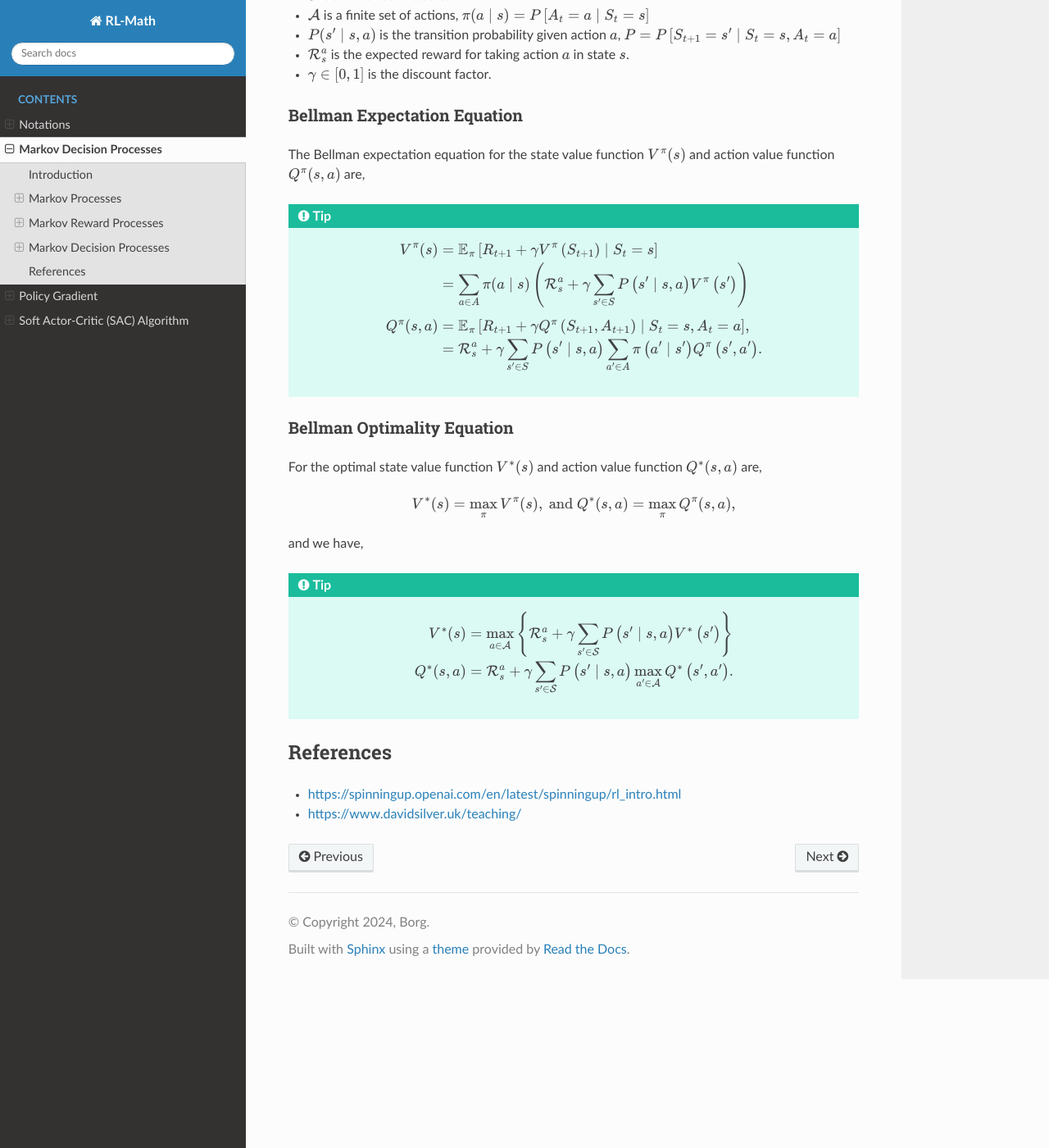
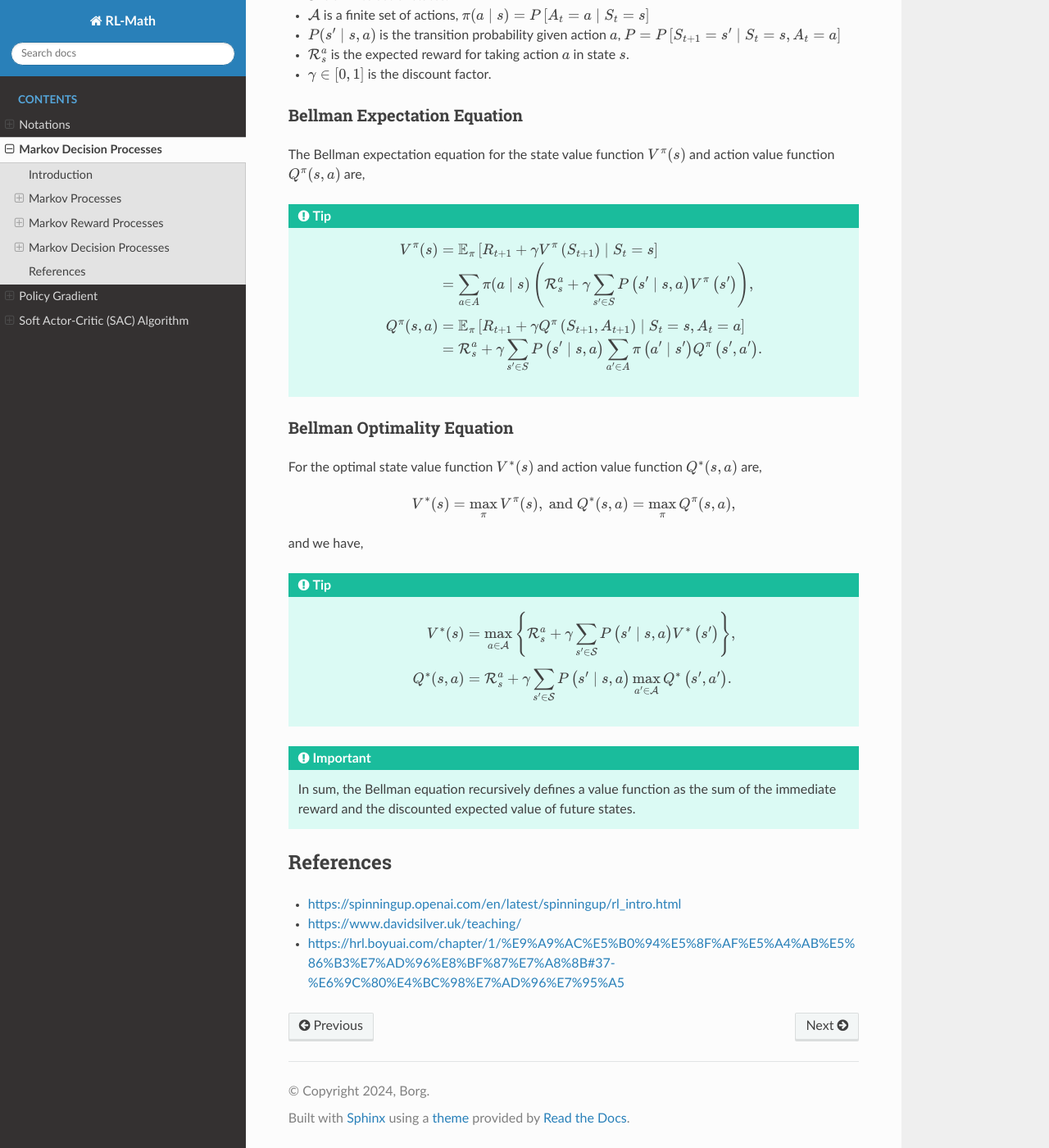
Before and after one commit to boyin96/Reinforcement-Learning-Math, a Sphinx documentation site: the page built from docs/source/mdp.rst, in a window 1280 px wide and 1400 px high, scrolled down 2154 px. Shown: the whole window at 82% size. Built offline with Sphinx 7.4.7 and the Read the Docs theme 3.1.0, drawn with Linux system fonts in a browser that asks for light colours; formulas are drawn with MathJax 3.

Commit message:
Update mdp.rst

```diff
--- a/docs/source/mdp.rst
+++ b/docs/source/mdp.rst
@@ -93,8 +93,8 @@
    .. math::
       \begin{aligned}
       V^\pi(s) & =\mathbb{E}_\pi\left[R_{t+1}+\gamma V^\pi\left(S_{t+1}\right) \mid S_t=s\right] \\
-      & =\sum_{a \in A} \pi(a \mid s)\left(\mathcal{R}^a_s+\gamma \sum_{s^{\prime} \in S} P\left(s^{\prime} \mid s, a\right) V^\pi\left(s^{\prime}\right)\right) \\[5pt]
-      Q^\pi(s, a) & =\mathbb{E}_\pi\left[R_{t+1}+\gamma Q^\pi\left(S_{t+1}, A_{t+1}\right) \mid S_t=s, A_t=a\right], \\
+      & =\sum_{a \in A} \pi(a \mid s)\left(\mathcal{R}^a_s+\gamma \sum_{s^{\prime} \in S} P\left(s^{\prime} \mid s, a\right) V^\pi\left(s^{\prime}\right)\right), \\[5pt]
+      Q^\pi(s, a) & =\mathbb{E}_\pi\left[R_{t+1}+\gamma Q^\pi\left(S_{t+1}, A_{t+1}\right) \mid S_t=s, A_t=a\right] \\
       & =\mathcal{R}^a_s+\gamma \sum_{s^{\prime} \in S} P\left(s^{\prime} \mid s, a\right) \sum_{a^{\prime} \in A} \pi\left(a^{\prime} \mid s^{\prime}\right) Q^\pi\left(s^{\prime}, a^{\prime}\right).
       \end{aligned}
 
@@ -112,12 +112,17 @@
 
    .. math::
       \begin{aligned}
-      V^*(s) & =\max_{a \in \mathcal{A}}\left\{\mathcal{R}^a_s+\gamma \sum_{s^{\prime} \in \mathcal{S}} P\left(s^{\prime} \mid s, a\right) V^*\left(s^{\prime}\right)\right\} \\
+      V^*(s) & =\max_{a \in \mathcal{A}}\left\{\mathcal{R}^a_s+\gamma \sum_{s^{\prime} \in \mathcal{S}} P\left(s^{\prime} \mid s, a\right) V^*\left(s^{\prime}\right)\right\}, \\[5pt]
       Q^*(s, a) & =\mathcal{R}^a_s+\gamma \sum_{s^{\prime} \in \mathcal{S}} P\left(s^{\prime} \mid s, a\right) \max _{a^{\prime} \in \mathcal{A}} Q^*\left(s^{\prime}, a^{\prime}\right).
       \end{aligned}
+
+.. important::
+
+   In sum, the Bellman equation recursively defines a value function as the sum of the immediate reward and the discounted expected value of future states.
 
 References
 ----------------
 
 - https://spinningup.openai.com/en/latest/spinningup/rl_intro.html
 - https://www.davidsilver.uk/teaching/
+- https://hrl.boyuai.com/chapter/1/%E9%A9%AC%E5%B0%94%E5%8F%AF%E5%A4%AB%E5%86%B3%E7%AD%96%E8%BF%87%E7%A8%8B#37-%E6%9C%80%E4%BC%98%E7%AD%96%E7%95%A5
```
